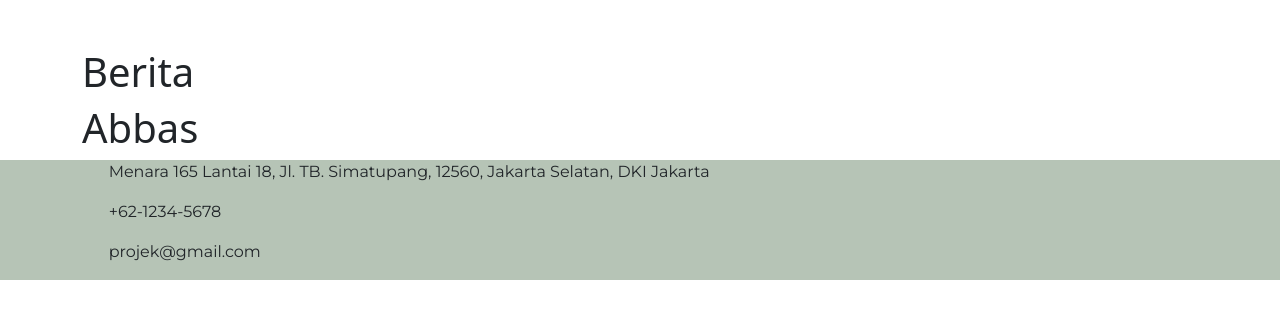
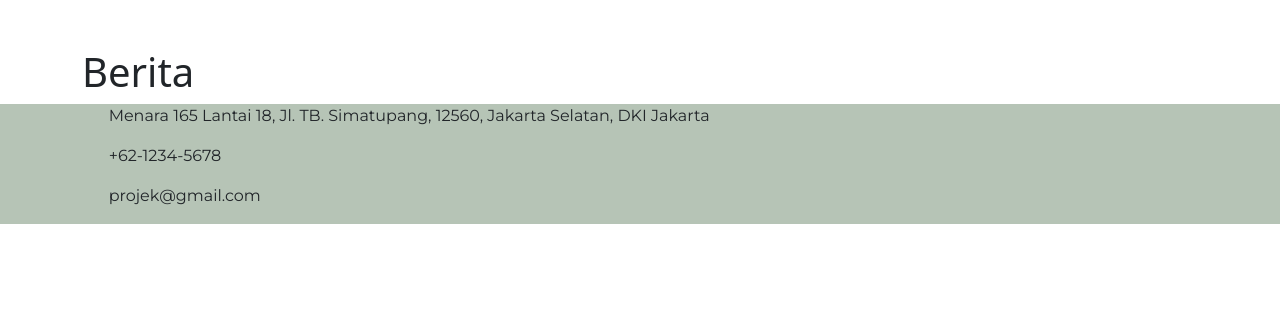
Before and after one commit to AhsanulKhaliq/Copy-dari-Mario, a PHP site: page /index.php?p=berita in a window 1280 px wide. Shown: the part 62-381 px from the top of the page. Run offline with PHP 8.4, Linux system fonts and the light colour scheme.

Commit message:
Hapus dummy text

```diff
--- a/pages/berita.php
+++ b/pages/berita.php
@@ -1,3 +1 @@
 <h1>Berita</h1>
-
-<h1> Abbas </h1>
```
